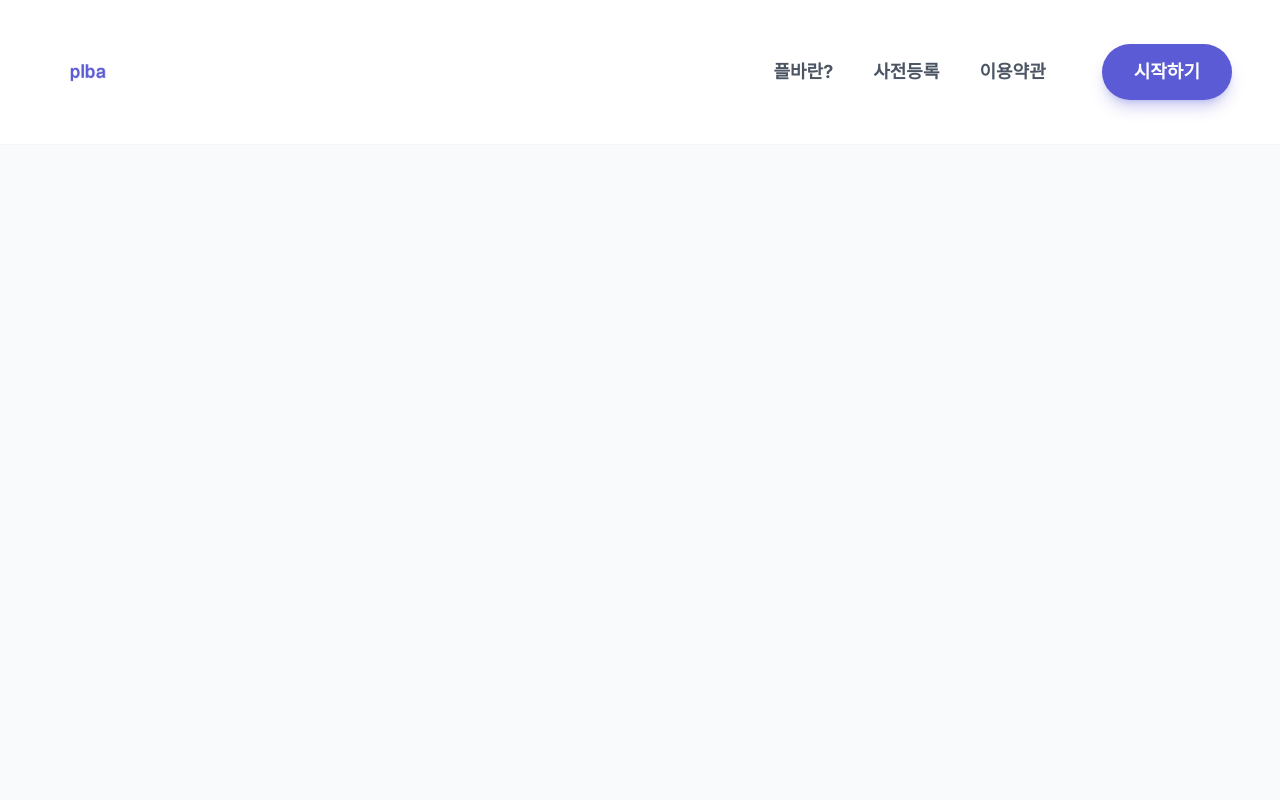
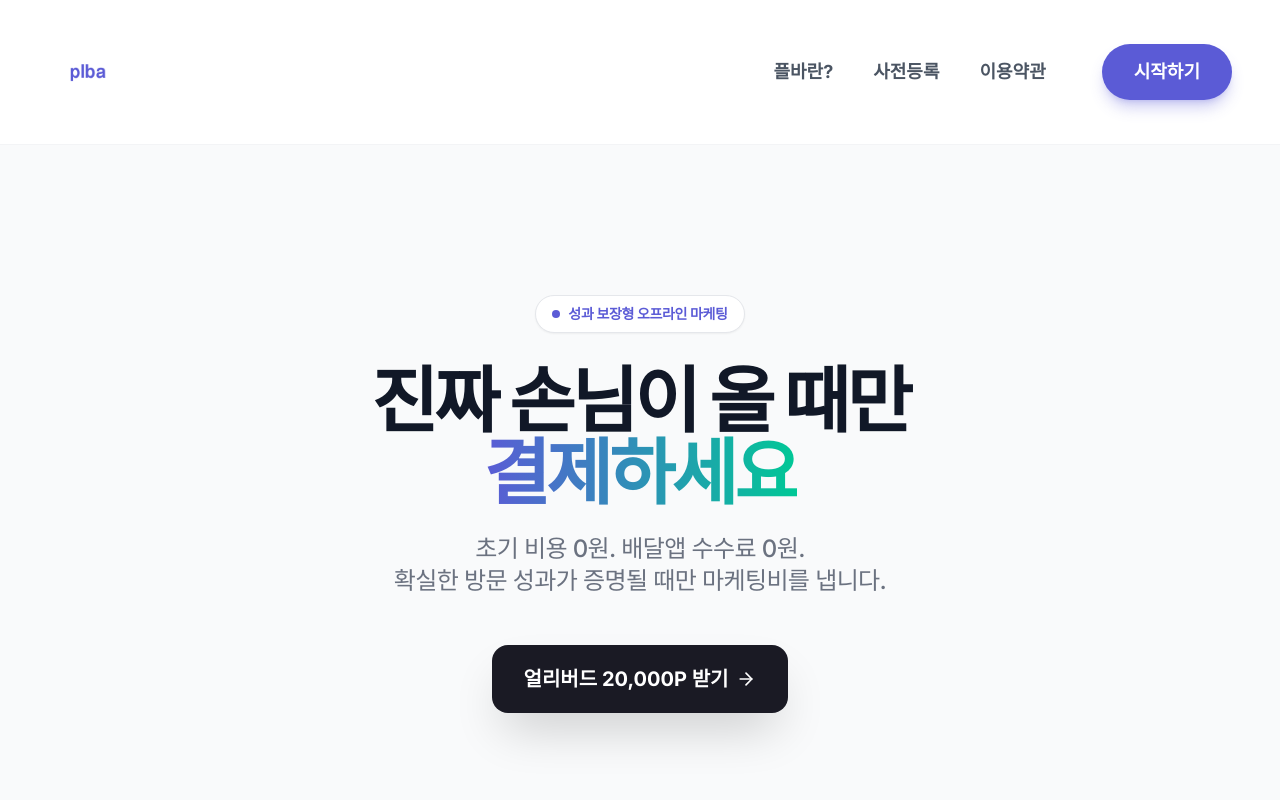
Before and after one commit to dbsdydgus25-gif/plba, a Next.js app: page / in a window 1280 px wide. Shown: the top 800 px of the page. Built offline with nearby package versions, Linux system fonts and the light colour scheme; a web font is replaced by a local one.

Commit message:
fix: resolve blank page issue by adding missing opacity: 1 to stagger variant

```diff
--- a/src/app/(marketing)/page.tsx
+++ b/src/app/(marketing)/page.tsx
@@ -11,7 +11,7 @@ const fadeUp: Variants = {
 
 const stagger: Variants = {
   hidden: { opacity: 0 },
-  visible: { transition: { staggerChildren: 0.15 } }
+  visible: { opacity: 1, transition: { staggerChildren: 0.15 } }
 };
 
 export default function LandingPage() {
```
